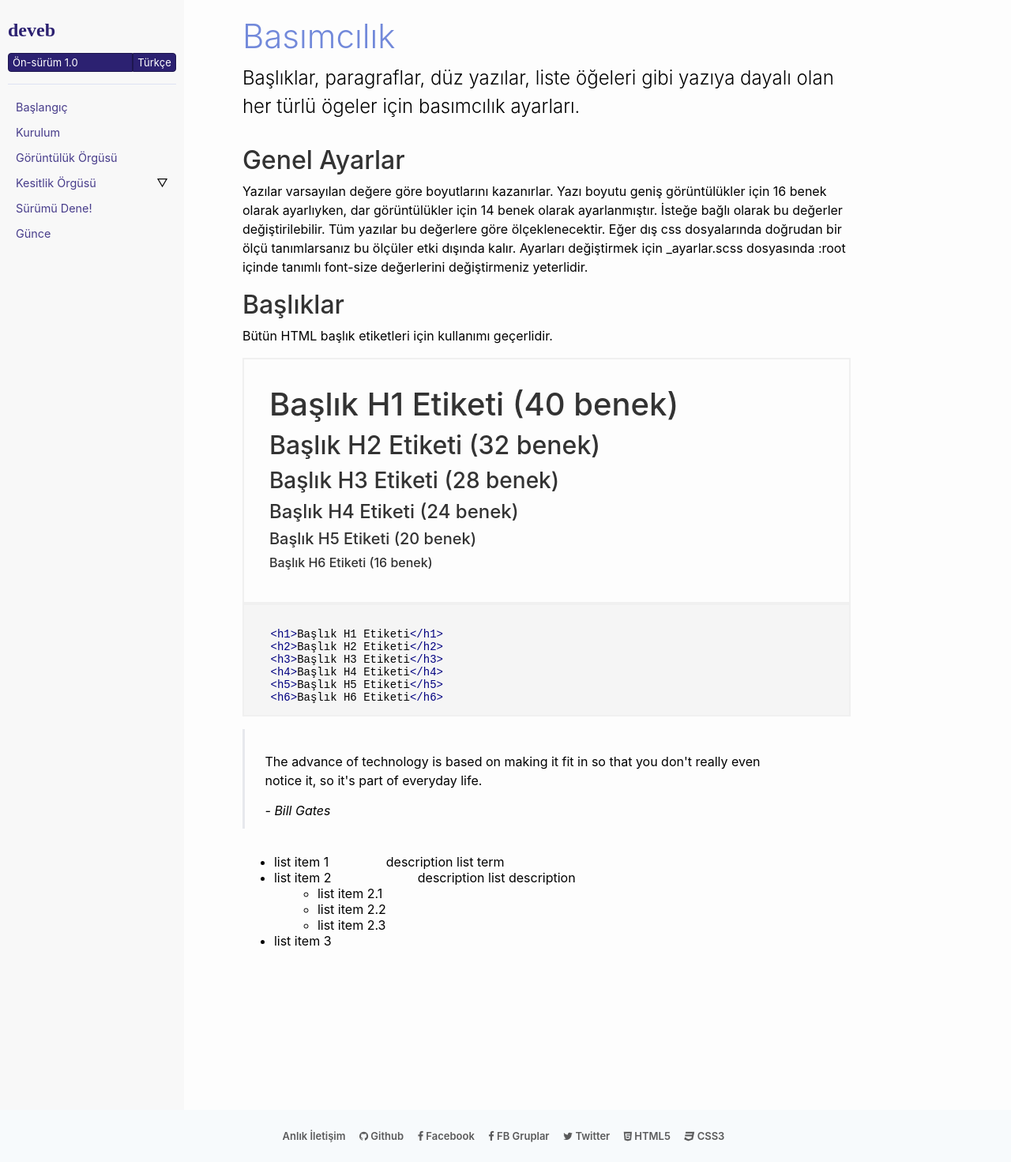
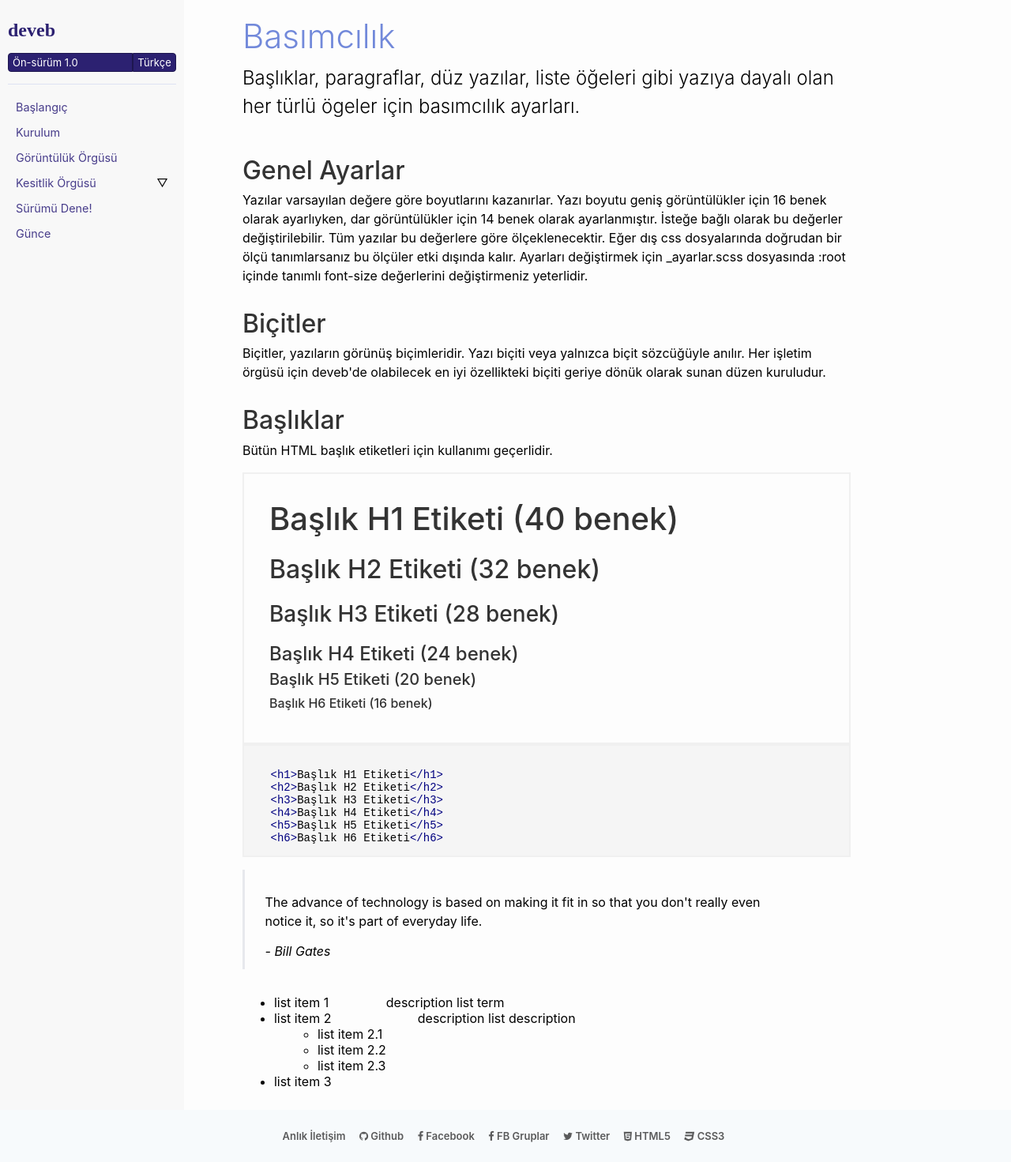
Before and after one commit to data-deveb/data-deveb.github.io, a Jekyll site: the page built from belgeler/1.0/tr/basimcilik.md, in a window 1280 px wide. Shown: the whole page at 79% size. Built offline with Jekyll 4.4.1, drawn with Linux system fonts in a browser that asks for light colours; some web fonts are replaced.

Commit message:
güncellemeer

```diff
--- a/_config.yml
+++ b/_config.yml
@@ -22,6 +22,7 @@ baseurl: "" # the subpath of your site, e.g. /blog
 url: "" # the base hostname & protocol for your site, e.g. http://example.com
 twitter_username: jekyllrb
 github_username:  jekyll
+repository: data-deveb/data-deveb.github.io
 
 # Build settings
 markdown: kramdown
--- a/_layouts/default.html
+++ b/_layouts/default.html
@@ -16,8 +16,8 @@
       <div data-gnl="6 %" data-ort="12">
         <a href="/" class="logo2" data-gnl="0">deveb</a>
         <input id="menü-ana-çapraz" checked type="radio" name="ana-menü" data-kapaç="sağda çaprazlama">
-        <label for="menü-ana">        •••  </label>
-        <label for="menü-ana-çapraz"> ///  </label>
+        <label for="menü-ana">☰</label>
+        <label for="menü-ana-çapraz">❌</label>
       </div>
 
       <div data-düğme="öbek" data-gnl="0" data-ort="1 /">
--- a/assets/css/imge.css
+++ b/assets/css/imge.css
@@ -132,6 +132,13 @@ body {
 
 /* Yazı Özellikleri */
 
+#içerik * + h1,
+#içerik * + h2,
+#içerik * + h3,
+#içerik * + h4{
+  margin-top:.8rem;
+  margin-bottom:.4rem;
+}
 p {
   line-height: 1.5;
 }
--- a/belgeler/1.0/tr/basimcilik.md
+++ b/belgeler/1.0/tr/basimcilik.md
@@ -12,6 +12,10 @@ description:
 <h2>Genel Ayarlar</h2>
 <p>
   Yazılar varsayılan değere göre boyutlarını kazanırlar. Yazı boyutu geniş görüntülükler için 16 benek olarak ayarlıyken, dar görüntülükler için 14 benek olarak ayarlanmıştır. İsteğe bağlı olarak bu değerler değiştirilebilir. Tüm yazılar bu değerlere göre ölçeklenecektir. Eğer dış css dosyalarında doğrudan bir ölçü tanımlarsanız bu ölçüler etki dışında kalır. Ayarları değiştirmek için _ayarlar.scss dosyasında :root içinde tanımlı font-size değerlerini değiştirmeniz yeterlidir.
+</p>
+<h2>Biçitler</h2>
+<p>
+  Biçitler, yazıların görünüş biçimleridir. Yazı biçiti veya yalnızca biçit sözcüğüyle anılır. Her işletim örgüsü için deveb'de olabilecek en iyi özellikteki biçiti geriye dönük olarak sunan düzen kuruludur.
 </p>
 <h2>Başlıklar</h2>
 <p>
```
Also changed, not shown: other parts of belgeler/1.0/tr/basimcilik.md (+1 -1 lines), belgeler/html-css/tr/html-ve-css.md (+0 -1 lines).
